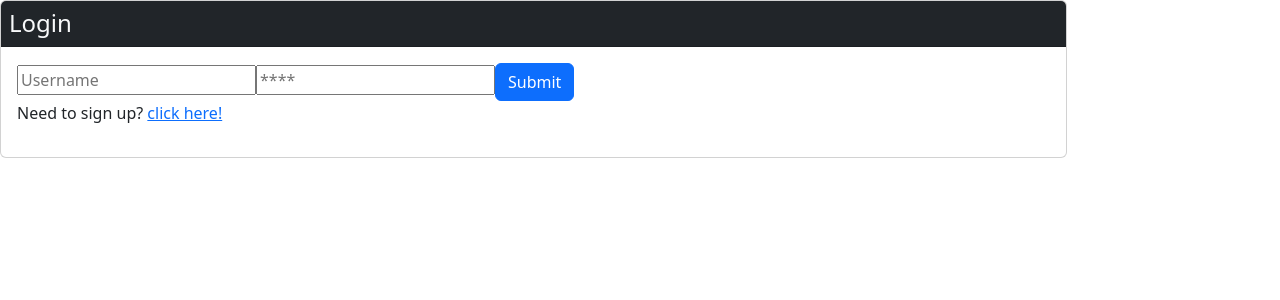
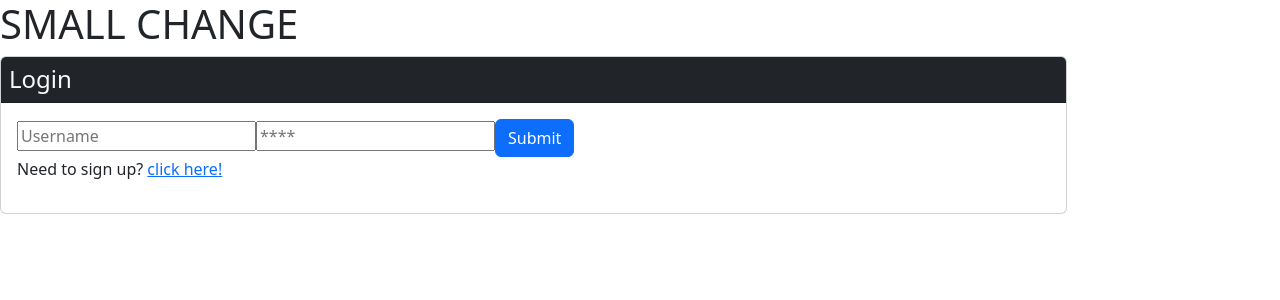
Before and after one commit to Ashley1Thompson/small-change, a React (Create React App) app in the folder client/: page / in a window 1280 px wide. Shown: the top 300 px of the page. Built offline with nearby package versions, Linux system fonts and the light colour scheme.

Commit message:
built header component

```diff
--- a/client/src/App.js
+++ b/client/src/App.js
@@ -51,7 +51,7 @@ function App() {
     <ApolloProvider client={client}>
       <Router>
         <div className="">
-          {/* <Header /> */}
+          <Header />
           <div className="">
             <Routes>
               <Route
--- a/client/src/components/Header.js
+++ b/client/src/components/Header.js
@@ -0,0 +1,30 @@
+import React from 'react';
+import { Link } from 'react-router-dom';
+
+import Auth from '../utils/auth';
+
+const Header = () => {
+    const logout = (event) => {
+        event.preventDefault();
+        Auth.logout();
+    };
+
+    return (
+        <header className=''>
+            <h1 className=''>SMALL CHANGE</h1>
+            <div>
+                {Auth.loggedIn() ? (
+                    <>
+                    <h2>{Auth.getProfile().data.username}</h2>
+                    <button className='' onClick={logout}>Logout</button>
+                    </>
+                ) : (
+                // right side of the header is blank when user is not signed in
+                <></>
+                )}
+            </div>
+        </header>
+    );
+};
+
+export default Header;
```
